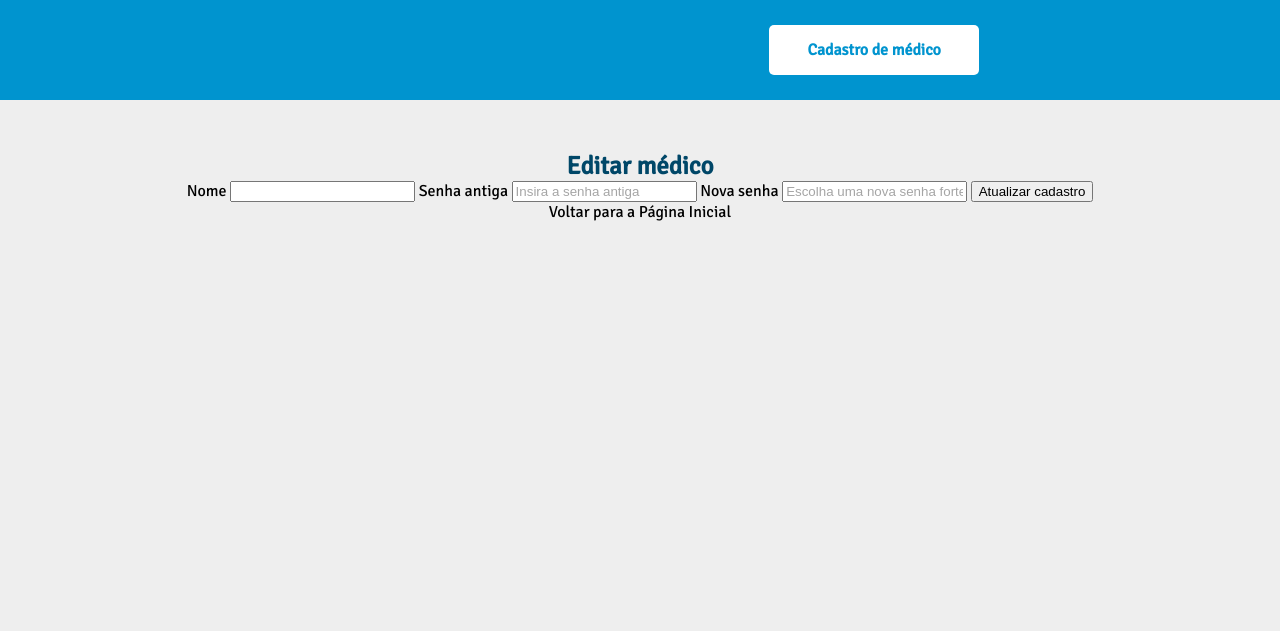
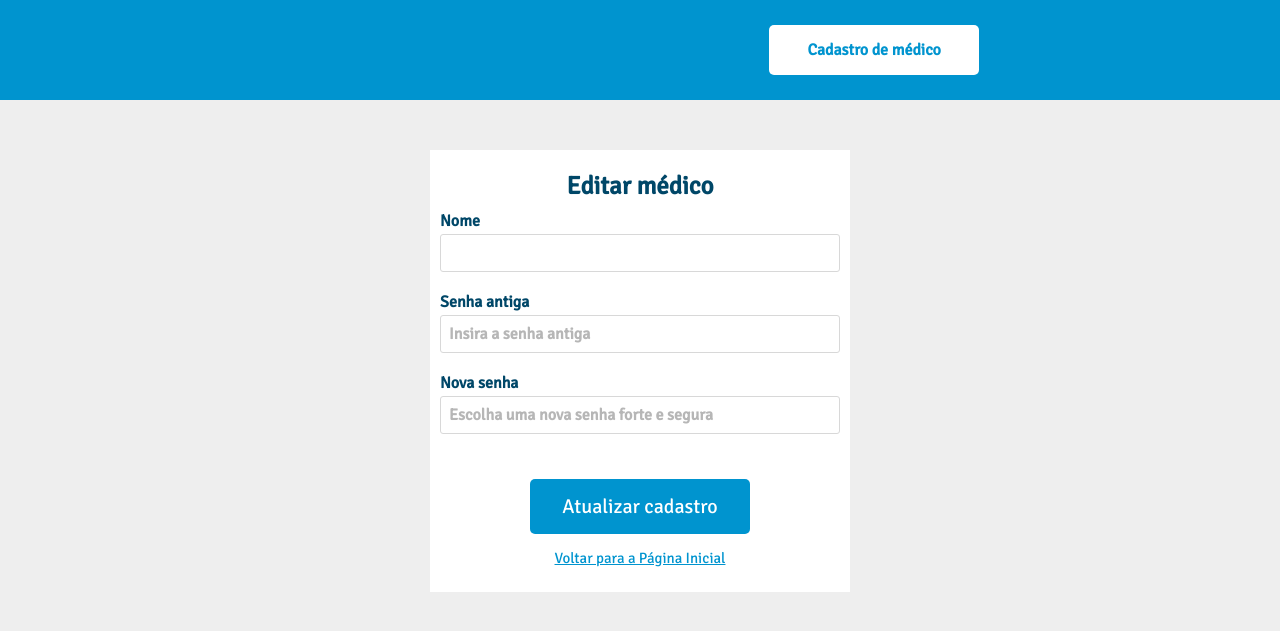
Before and after one commit to ellencabral/teste-fc, a PHP site: page /teste-fc/view/editar-cadastro-medico.php?medico=1 in a window 1280 px wide. Shown: the top 631 px of the page. Run offline with PHP 8.4, Linux system fonts and the light colour scheme; data that the repository does not hold is empty.

Commit message:
aplicação de estilos no editar medico

```diff
--- a/src/model/css/style.css
+++ b/src/model/css/style.css
@@ -136,19 +136,21 @@ a, a:visited, a:hover, a:active {
   border: 1px solid rgb(216, 216, 216);
   font-family: 'Signika', sans-serif;
   font-size: 16px;
+  color: #004768;
+  font-weight: bold;
 }
 
 ::placeholder { /* Chrome, Firefox, Opera, Safari 10.1+ */
-  color: #a5a5a5;
+  color: #b6b6b6;
   opacity: 1; /* Firefox */
 }
 
 :-ms-input-placeholder { /* Internet Explorer 10-11 */
-  color:#a5a5a5;
+  color: #b6b6b6;
 }
 
 ::-ms-input-placeholder { /* Microsoft Edge */
-  color: #a5a5a5;
+  color:  #b6b6b6;
 }
 
 .form-container .button {
--- a/src/view/editar-cadastro-medico.php
+++ b/src/view/editar-cadastro-medico.php
@@ -12,21 +12,22 @@
     $usuario = $medicoDAO->visualizaMedico($medico);
   }
   ?>
-
-  <h1>Editar médico</h1>
-
-  <form method='post' action='../controller/medico-controller.php'>
-      Nome
+  <div class="form-container flex-column">
+    <form class="flex-column" method='post' action='../controller/medico-controller.php'>
+      <h1>Editar médico</h1>
+      <label for ="nome">Nome</label>
       <input type='text' name='nome' value='<?php echo $usuario->getNome() ?>'/>
-      Senha antiga
+      <label for ="senhaantiga">Senha antiga</label>
       <input type='password' name='senhaantiga' placeholder='Insira a senha antiga'/>
-      Nova senha
+      <label for ="novasenha">Nova senha</label>
       <input type='password' name='novasenha' placeholder='Escolha uma nova senha forte e segura'/>
       <input type='hidden' name='id' value='<?php echo $usuario->getId() ?>'>
 
-      <button type='submit' name='atualiza'>Atualizar cadastro</button>
-  </form>
+      <button class='button' type='submit' name='atualiza'>Atualizar cadastro</button>
+    </form>
 
-  <a href='../index.php'>Voltar para a Página Inicial</a>
+    <a href='../index.php'>Voltar para a Página Inicial</a>
+  </div>
+</div>
 </body>
 </html>
```
